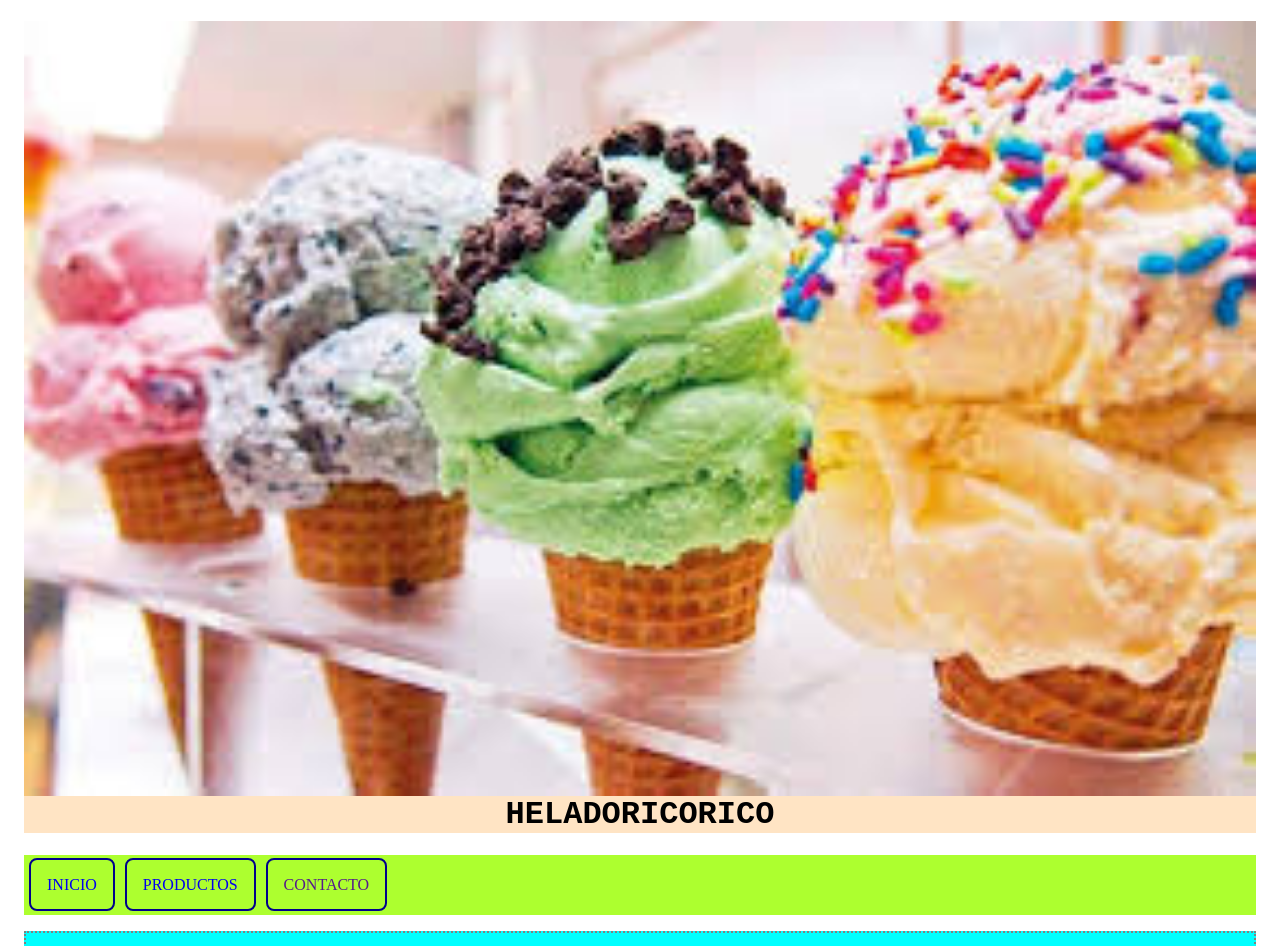
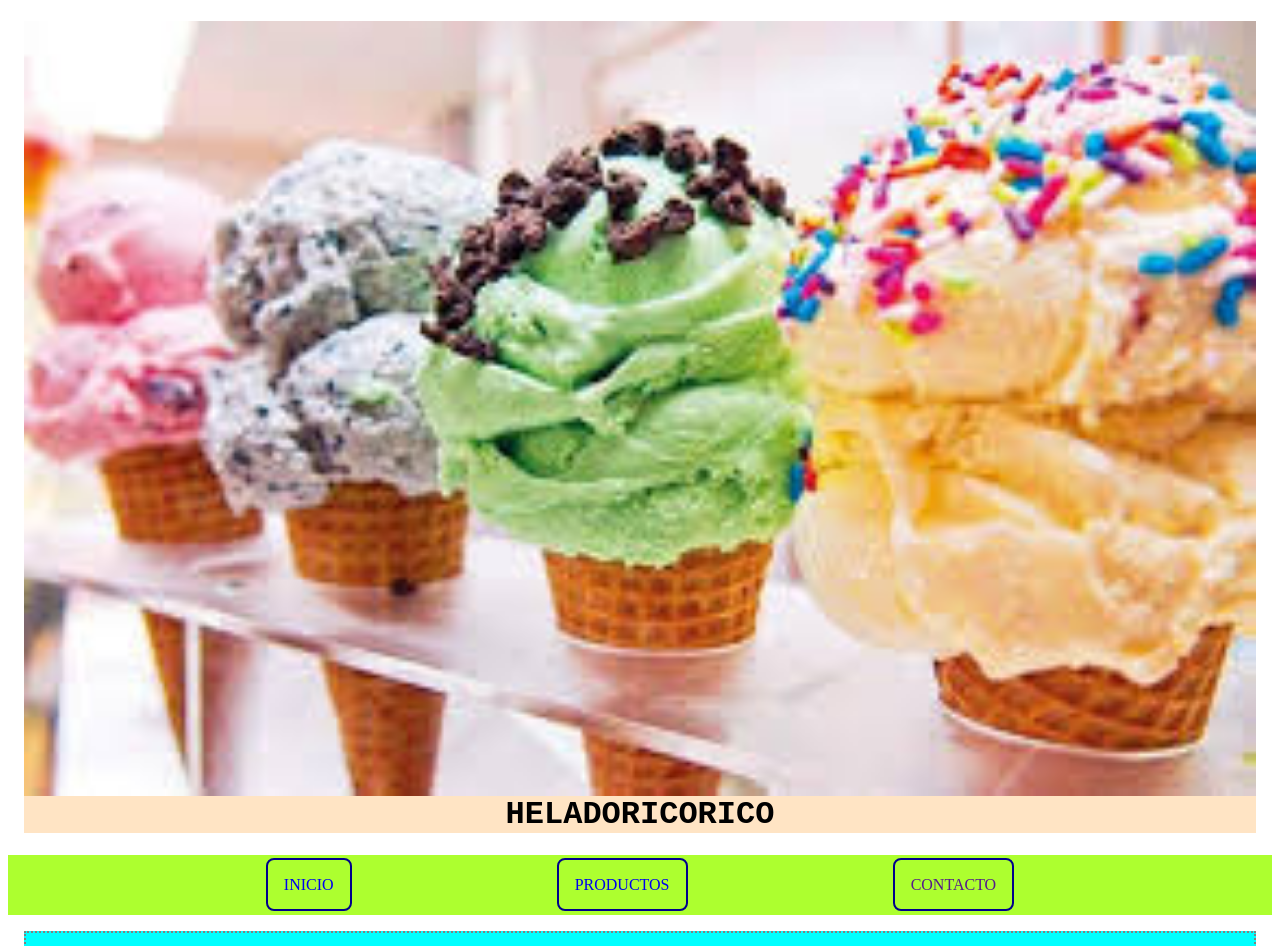
Before and after one commit to Melva25/webdesign, a plain HTML site: page Proyecto/index.html in a window 1280 px wide. Shown: the top 946 px of the page. Drawn offline with Linux system fonts and the light colour scheme.

Commit message:
Update style.css

```diff
--- a/Proyecto/css/style.css
+++ b/Proyecto/css/style.css
@@ -21,15 +21,13 @@ nav{
     display: grid;
     grid-template-columns: 1fr 3fr 1fr;
     background-color: rgba(0, 0, 255, 0.103);
-    margin: 1rem;
-    justify-content: center;
-
 }
 ul{
     display: flex;
     justify-content: space-between;
     list-style: none;
     padding: 0;
+    grid-column: 2/3;
 }
 li{
     padding: 5px;
```
